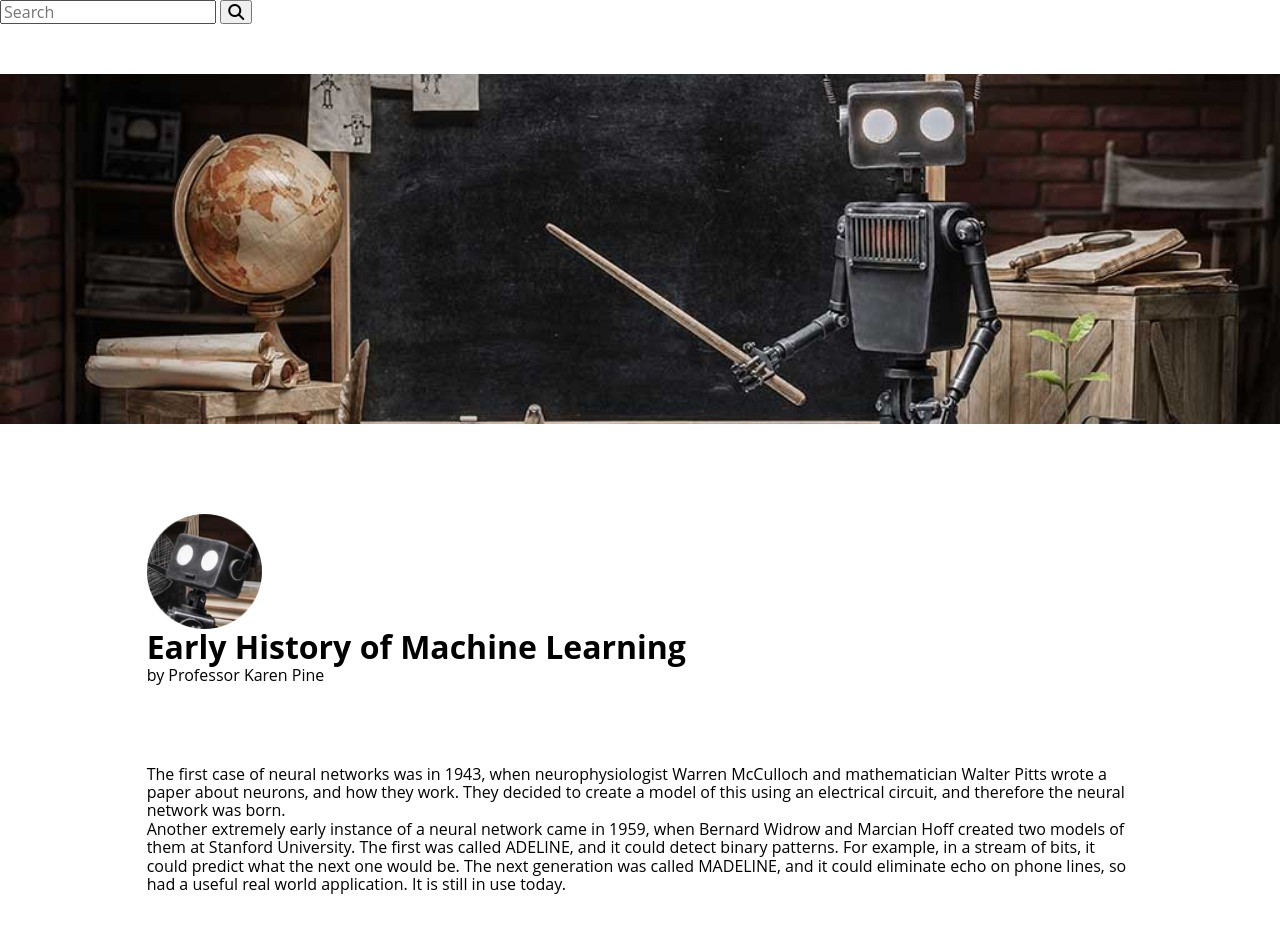
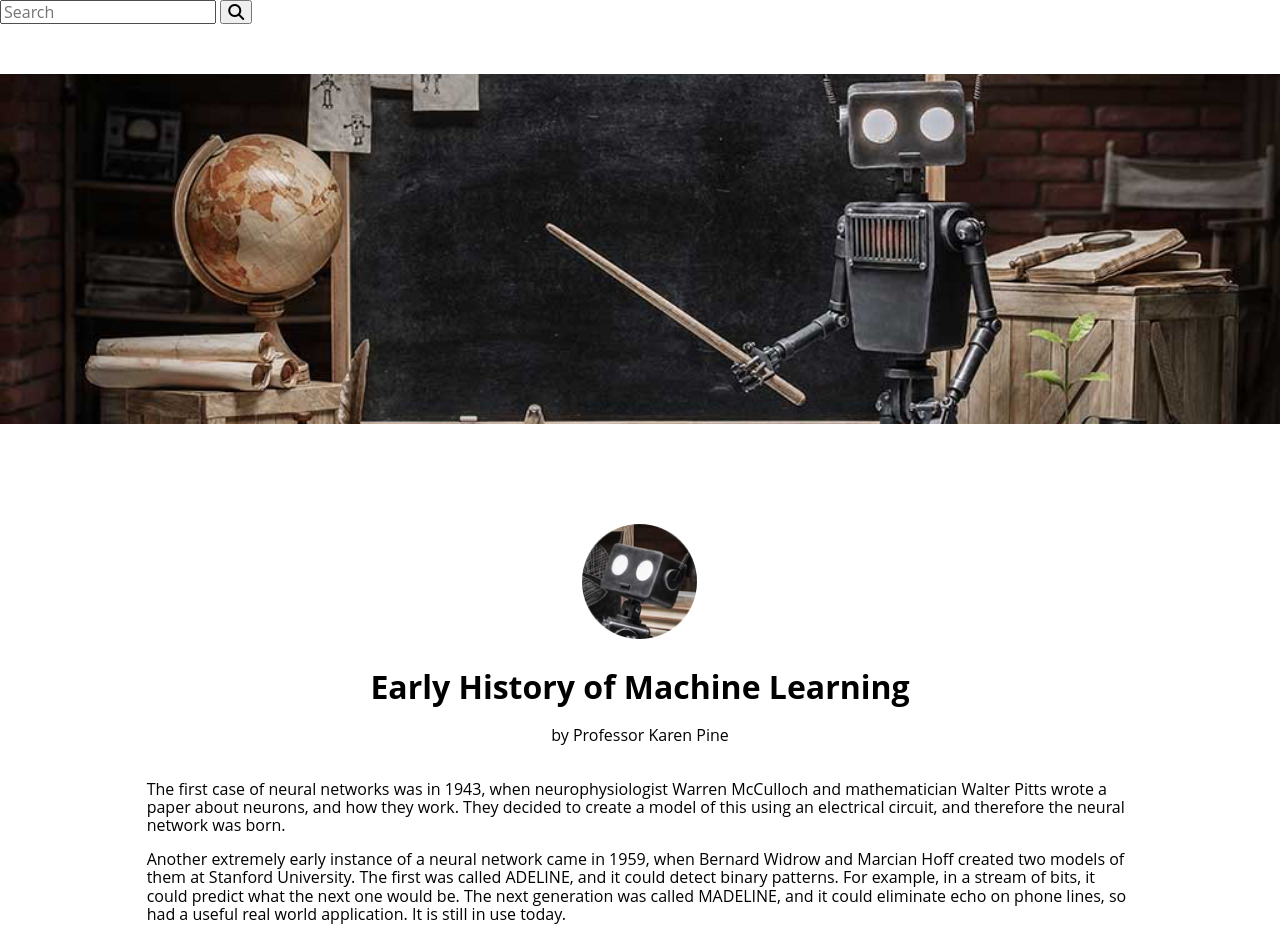
Before and after one commit to hjb34/in-class-demo, a plain HTML site: page deploy/index.html in a window 1280 px wide. Shown: the top 952 px of the page. Drawn offline with nearby package versions, Linux system fonts and the light colour scheme.

Commit message:
improve text layout of history section

```diff
--- a/dev/scss/base/_base.scss
+++ b/dev/scss/base/_base.scss
@@ -93,7 +93,7 @@ ul {
 
 			@include md {
 				grid-template-columns: repeat(2, 1fr);
-				grid-template-rows: repeat(4, 300px);
+				grid-template-rows: repeat(3, 300px);
 				grid-template-areas:
 					"image-1 image-2"
 					"image-1 text"
--- a/dev/scss/content/_history.scss
+++ b/dev/scss/content/_history.scss
@@ -1,12 +1,21 @@
 .history-header {
 	display: flex;
 	flex-direction: column;
-	margin: 40px;
+	margin: 40px 40px 0 40px;
+	text-align: center;
 	img {
+		margin: 10px auto;
 		width: 115px;
+	}
+	h1 {
+		margin: 20px 0;
 	}
 }
 
 .history-content {
-	margin: 40px;
+	margin: 20px 40px;
+
+	p {
+		margin: 15px 0;
+	}
 }
```
Also changed, not shown: deploy/css/styles.css.
